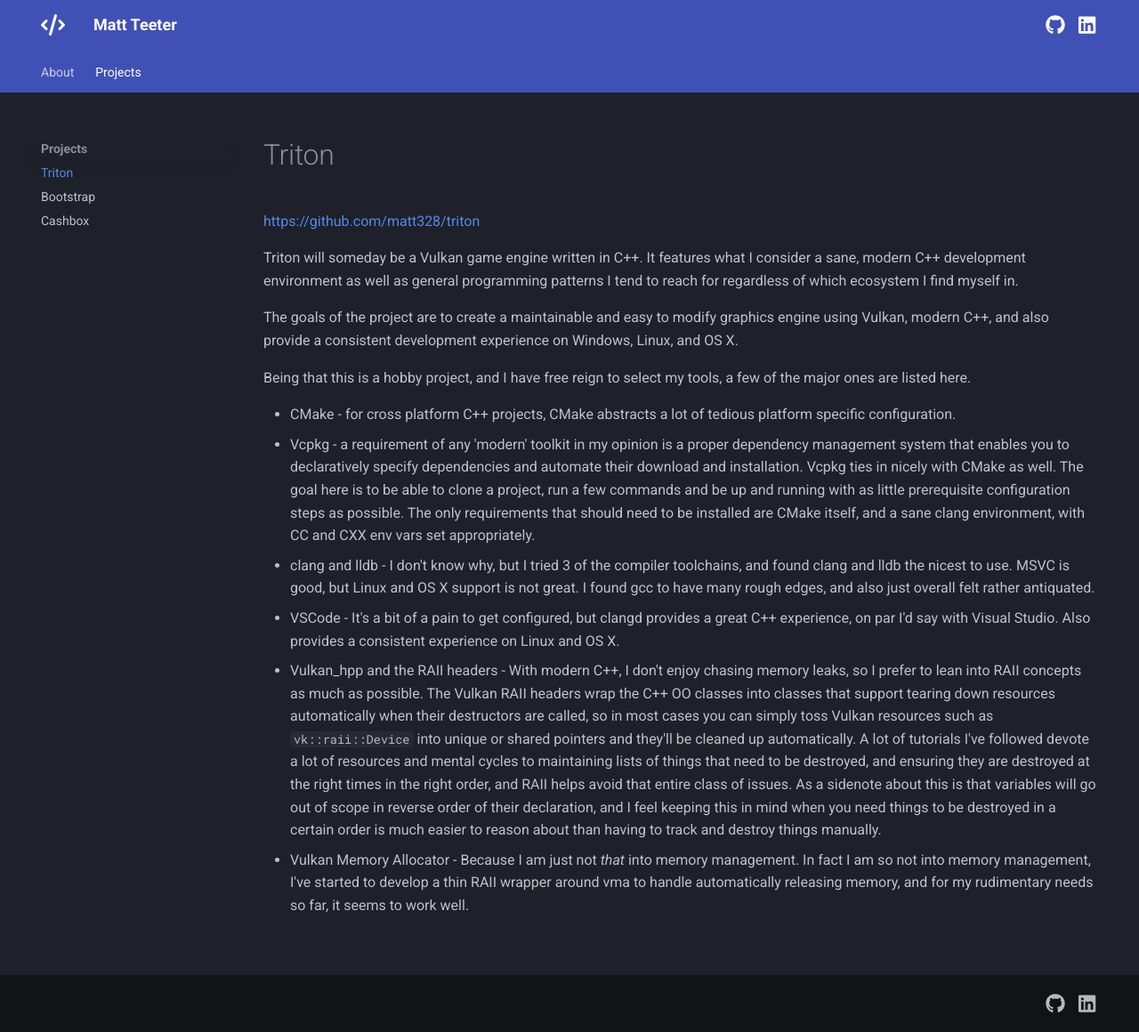
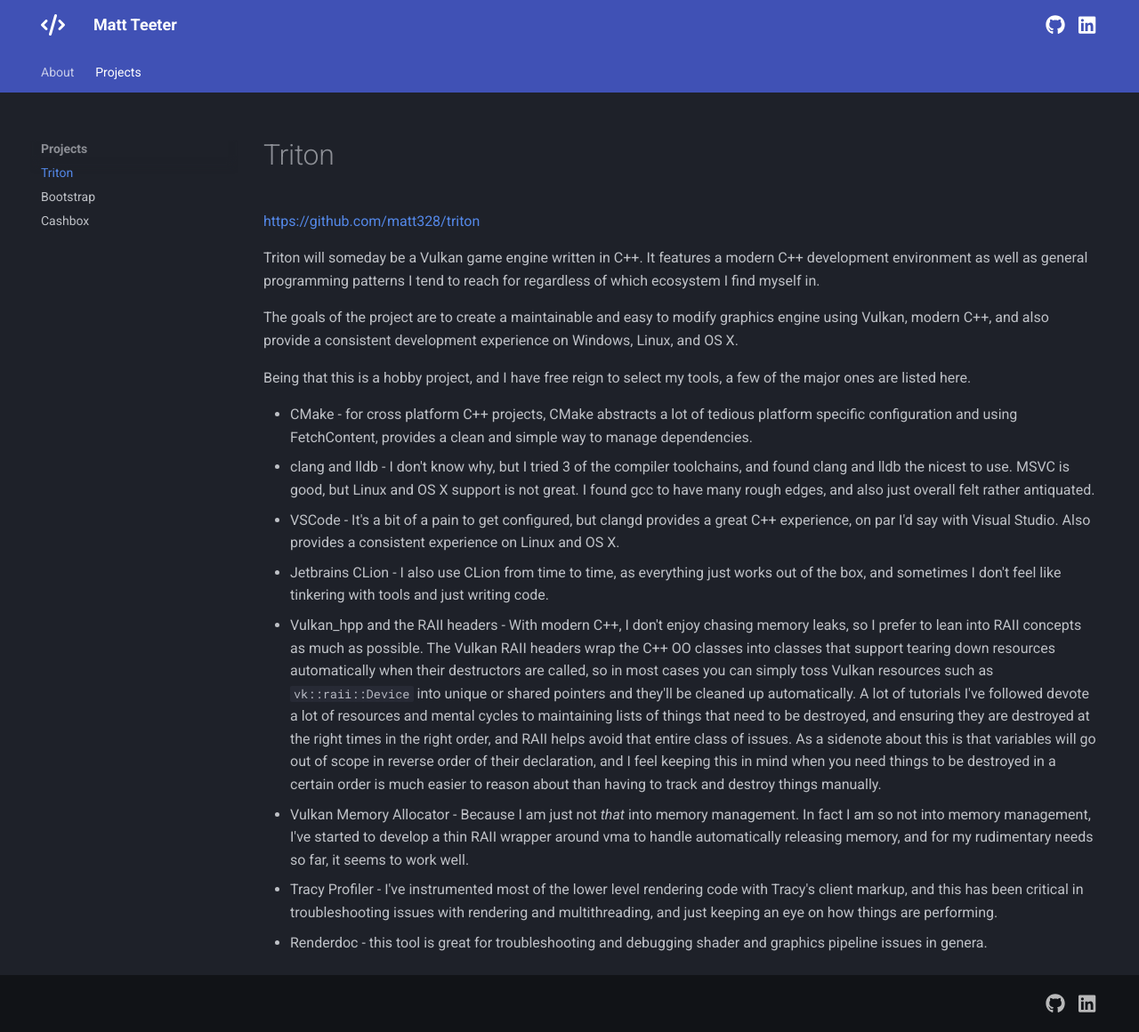
Before and after one commit to matt328/portfolio, an MkDocs documentation site: the page built from docs/triton.md, in a window 1280 px wide and 1160 px high. Shown: the whole window at 89% size. Built offline with MkDocs 1.6.1 and Material for MkDocs 9.7.7, drawn with Linux system fonts in a browser that asks for light colours.

Commit message:
Update triton.md

```diff
--- a/docs/triton.md
+++ b/docs/triton.md
@@ -7,15 +7,17 @@
 
 [https://github.com/matt328/triton](https://github.com/matt328/triton)
 
-Triton will someday be a Vulkan game engine written in C++. It features what I consider a sane, modern C++ development environment as well as general programming patterns I tend to reach for regardless of which ecosystem I find myself in.
+Triton will someday be a Vulkan game engine written in C++. It features a modern C++ development environment as well as general programming patterns I tend to reach for regardless of which ecosystem I find myself in.
 
 The goals of the project are to create a maintainable and easy to modify graphics engine using Vulkan, modern C++, and also provide a consistent development experience on Windows, Linux, and OS X.
 
 Being that this is a hobby project, and I have free reign to select my tools, a few of the major ones are listed here.
 
-- CMake - for cross platform C++ projects, CMake abstracts a lot of tedious platform specific configuration.
-- Vcpkg - a requirement of any 'modern' toolkit in my opinion is a proper dependency management system that enables you to declaratively specify dependencies and automate their download and installation. Vcpkg ties in nicely with CMake as well. The goal here is to be able to clone a project, run a few commands and be up and running with as little prerequisite configuration steps as possible. The only requirements that should need to be installed are CMake itself, and a sane clang environment, with CC and CXX env vars set appropriately.
+- CMake - for cross platform C++ projects, CMake abstracts a lot of tedious platform specific configuration and using FetchContent, provides a clean and simple way to manage dependencies.
 - clang and lldb - I don't know why, but I tried 3 of the compiler toolchains, and found clang and lldb the nicest to use. MSVC is good, but Linux and OS X support is not great. I found gcc to have many rough edges, and also just overall felt rather antiquated.
 - VSCode - It's a bit of a pain to get configured, but clangd provides a great C++ experience, on par I'd say with Visual Studio. Also provides a consistent experience on Linux and OS X.
+- Jetbrains CLion - I also use CLion from time to time, as everything just works out of the box, and sometimes I don't feel like tinkering with tools and just writing code.
 - Vulkan_hpp and the RAII headers - With modern C++, I don't enjoy chasing memory leaks, so I prefer to lean into RAII concepts as much as possible. The Vulkan RAII headers wrap the C++ OO classes into classes that support tearing down resources automatically when their destructors are called, so in most cases you can simply toss Vulkan resources such as `vk::raii::Device` into unique or shared pointers and they'll be cleaned up automatically. A lot of tutorials I've followed devote a lot of resources and mental cycles to maintaining lists of things that need to be destroyed, and ensuring they are destroyed at the right times in the right order, and RAII helps avoid that entire class of issues. As a sidenote about this is that variables will go out of scope in reverse order of their declaration, and I feel keeping this in mind when you need things to be destroyed in a certain order is much easier to reason about than having to track and destroy things manually.
 - Vulkan Memory Allocator - Because I am just not _that_ into memory management. In fact I am so not into memory management, I've started to develop a thin RAII wrapper around vma to handle automatically releasing memory, and for my rudimentary needs so far, it seems to work well.
+- Tracy Profiler - I've instrumented most of the lower level rendering code with Tracy's client markup, and this has been critical in troubleshooting issues with rendering and multithreading, and just keeping an eye on how things are performing.
+- Renderdoc - this tool is great for troubleshooting and debugging shader and graphics pipeline issues in genera.
```
